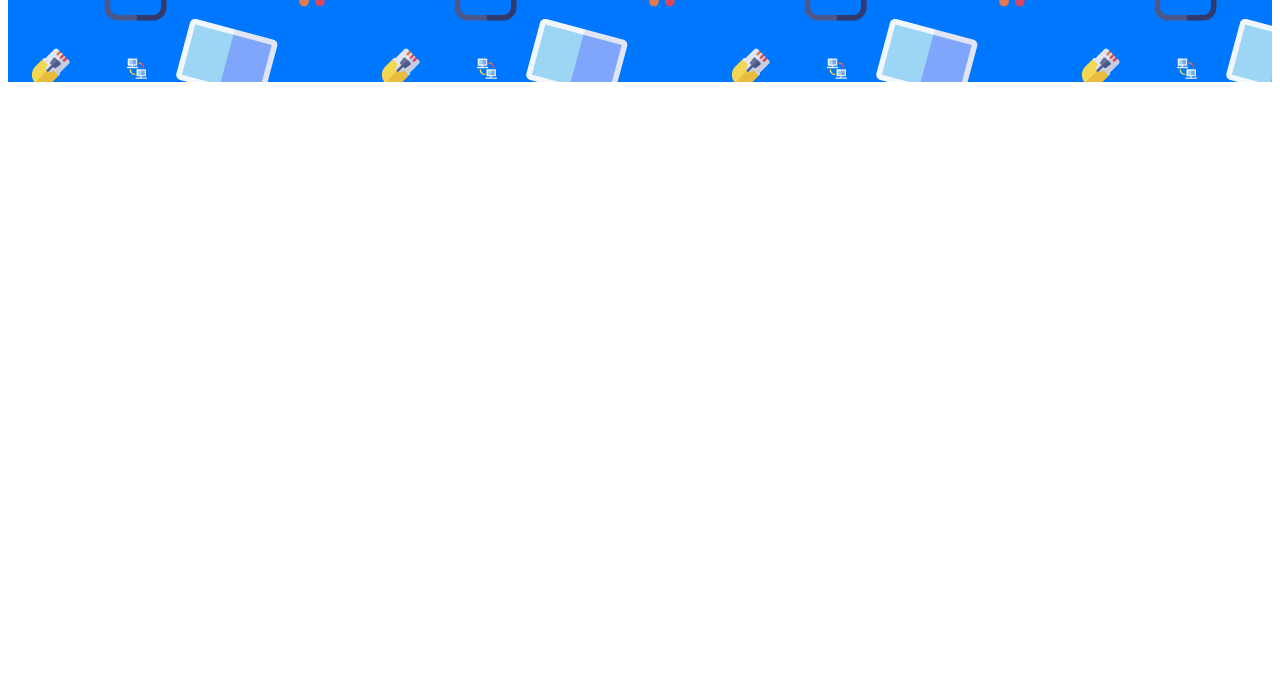
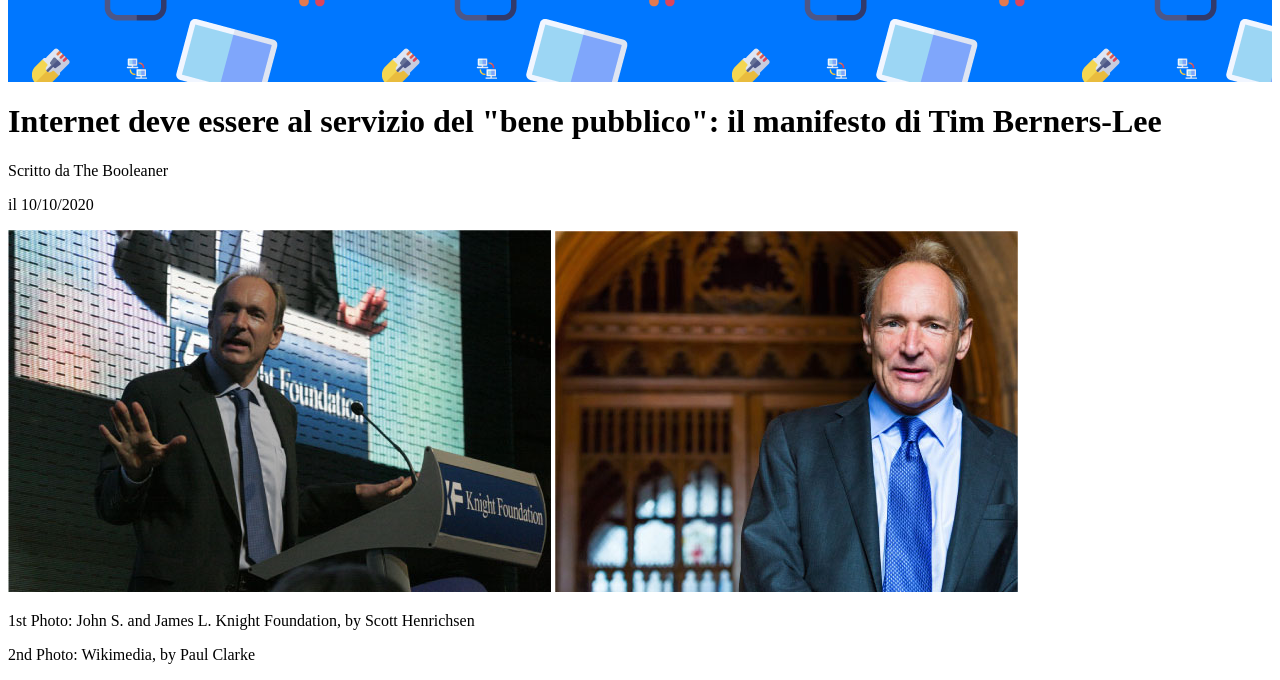
Before and after one commit to Marianna-Dalterio/html-css-booleaner, a plain HTML site: page index.html in a window 1280 px wide. Shown: the part 180-860 px from the top of the page. Before the commit the page ends 800 px from the top, so only its background shows below. Drawn offline with Linux system fonts and the light colour scheme.

Commit message:
add title and pics

```diff
--- a/index.html
+++ b/index.html
@@ -10,8 +10,21 @@
 
 <body>
     <header>
-        <img id="logo" src="./IMG/logo.svg" alt="logo">
+        <div>
+            <img id="logo" src="./IMG/logo.svg" alt="logo">
+        </div>
     </header>
+    <main>
+        <h1>Internet deve essere al servizio del "bene pubblico": il manifesto di Tim Berners-Lee</h1>
+        <p class="greytext">Scritto da <span>The Booleaner</span></p>
+        <p class="greytext">il 10/10/2020</p>
+        <img src="./IMG/tim-1.jpg" alt="Knight Foundation">
+        <img src="./IMG/tim-2.jpg" alt="Wikimedia">
+        <p class="description">1st Photo: John S. and James L. Knight Foundation, by Scott Henrichsen</p>
+        <p class="description">2nd Photo: Wikimedia, by Paul Clarke</p>
+    </main>
+
+
 </body>
 
 </html>
```
